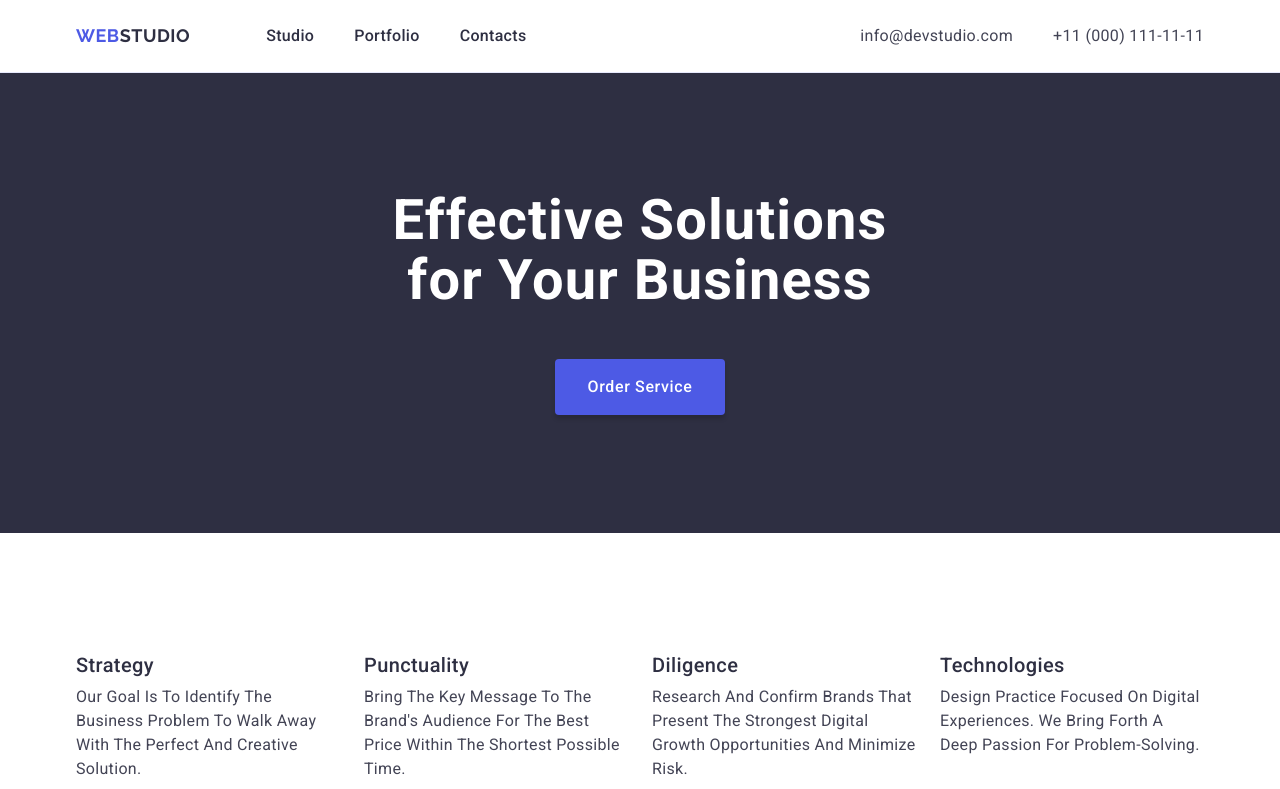
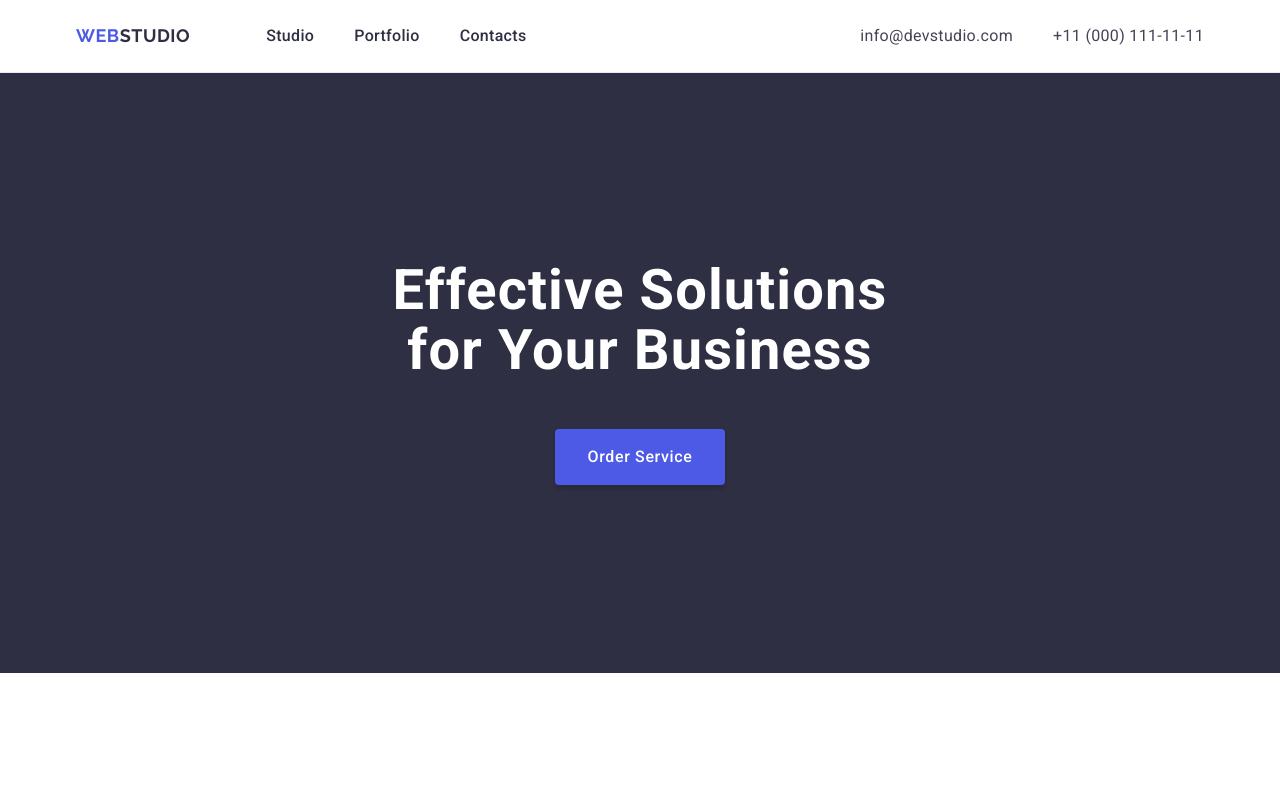
Before and after one commit to Marina-str-vit/goit-markup-hw-03, a plain HTML site: page index.html in a window 1280 px wide. Shown: the top 789 px of the page. Drawn offline with nearby package versions, Linux system fonts and the light colour scheme.

Commit message:
css file

```diff
--- a/css/styles.css
+++ b/css/styles.css
@@ -128,7 +128,7 @@ p {
 
 .title {
   background-color: #2e2f42;
-  padding: 118px 0;
+  padding: 188px 0;
 }
 
 .title-head {
```
